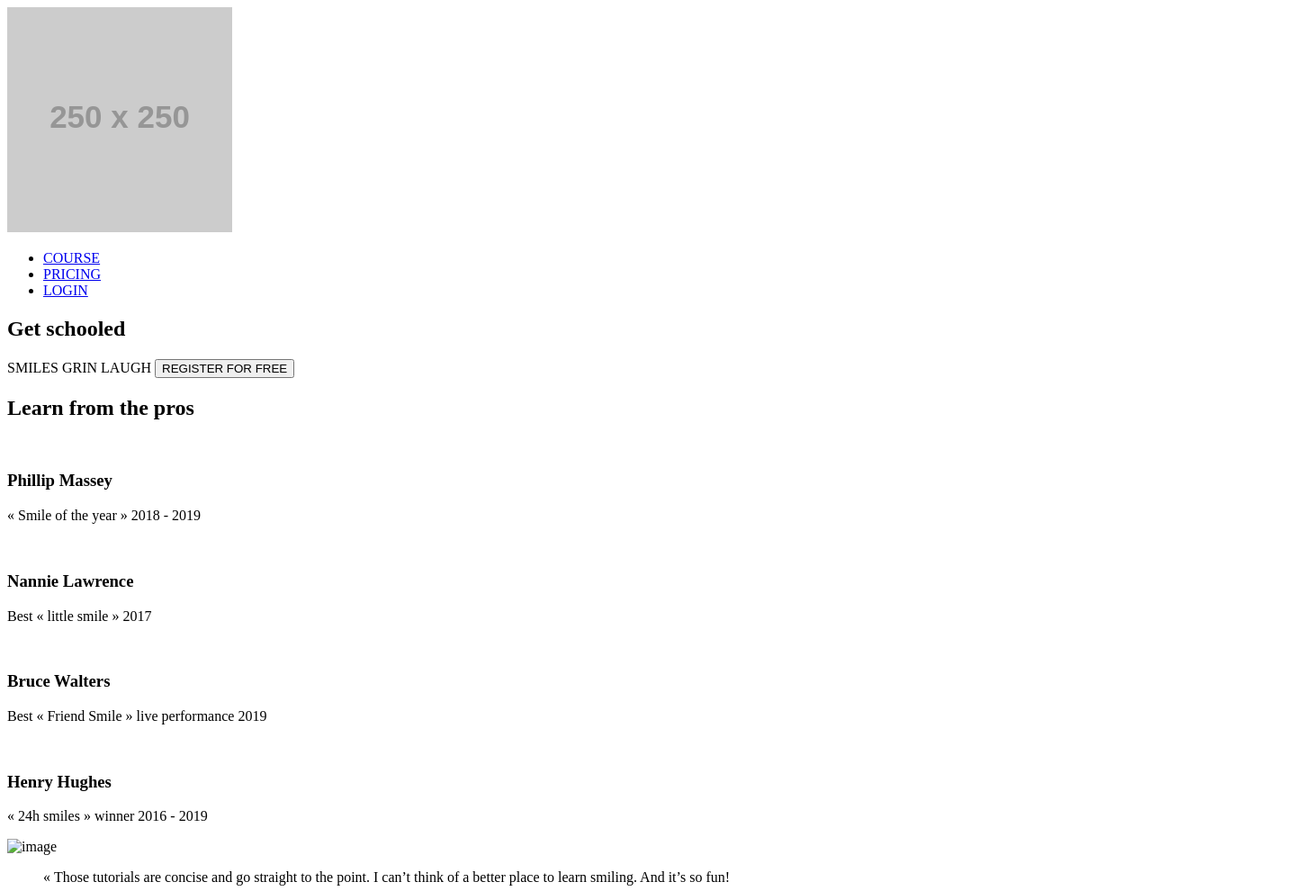
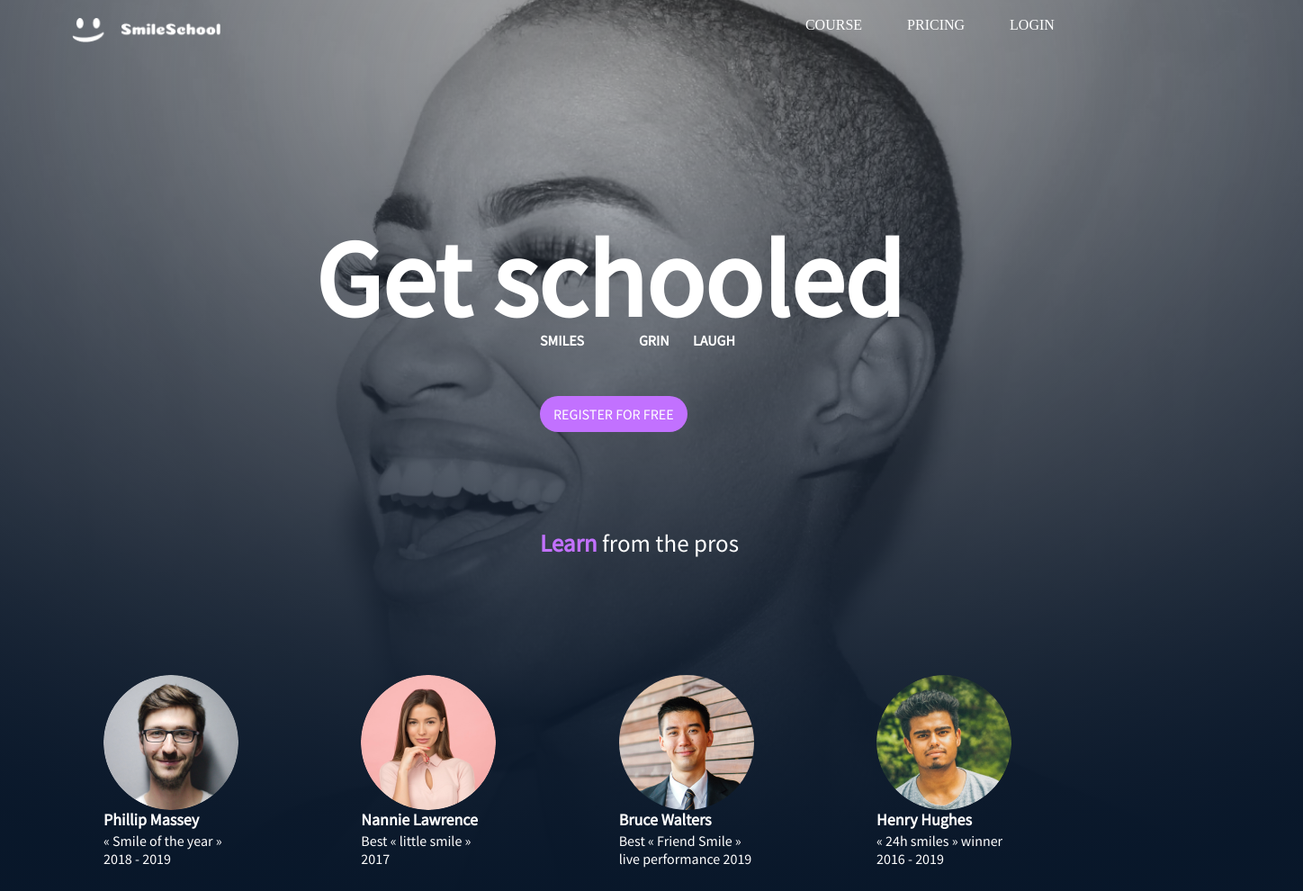
Before and after one commit to josiah37/alx_html_css-helu-, a plain HTML site: page css_advanced/index.html in a window 1280 px wide. Shown: the top 990 px of the page at 90% size, 1448 px wide, since content can reach past the window. Drawn offline with Linux system fonts and the light colour scheme; placeholder pictures from the web are drawn by us.

Commit message:
add header file

```diff
--- a/css_advanced/index.html
+++ b/css_advanced/index.html
@@ -5,61 +5,63 @@
     <meta charset="UTF-8">
     <meta name="viewport" content="width=device-width, initial-scale=1.0">
     <script src="https://kit.fontawesome.com/4a2b055604.js" crossorigin="anonymous"></script>
+    <link href='https://fonts.googleapis.com/css?family=Source+Sans+Pro' rel='stylesheet' type='text/css'>
     <title>Document</title>
-    <link rel="stylesheet"    href="styles.css" >
+    <link rel="stylesheet" href="reset.css">
+    <link rel="stylesheet" href="styles.css" >
 </head>
 
 <body>
-    <header>
-        <nav>
-            <img src="https://fakeimg.pl/250x250?text=Sample+Logo" alt="logo">
+    <header class="hero">
+        <nav class="navbar">
+            <img src="../images/logo.png" alt="logo">
 
             <ul>
-                <li><a href="#">COURSE</a></li>
-                <li><a href="#">PRICING</a></li>
-                <li><a href="#">LOGIN</a></li>
+                <li><a href="#" class="link">COURSE</a></li>
+                <li><a href="#" class=link>PRICING</a></li>
+                <li><a href="#" class="link">LOGIN</a></li>
             </ul>
         </nav>
 
     </header>
     <main>
         <section>
-            <div>
-                <h1>Get schooled</h1>
-                <span>SMILES</span>
-                <span>GRIN</span>
-                <span>LAUGH</span>
-                <button>REGISTER FOR FREE</button>
+            <div class="top">
+                <h1 class="topposition">Get schooled</h1>
+                <span class="topposition mintext block">SMILES</span>
+                <span class="topposition mintext block " >GRIN</span>
+                <span class="topposition mintext  block" >LAUGH</span>
+                <button class="topposition button">REGISTER FOR FREE</button>
             </div>
-            <div>
-                <h2>Learn from the pros</h2>
-                <div>
-                    <div>
-                        <img src="./images/1 (3).png" alt="">
+            <div class="inssection " >
+                <h2 class=" engage topposition" ><span>Learn</span> from the pros</h2>
+                <div class="instructor topposition ">
+                    <div class="instructorimg">
+                        <img src="../images/1.png" alt="">
                         <h3>Phillip Massey</h3>
-                        <p>« Smile of the year » 2018 - 2019</p>
+                        <p>« Smile of the year »<br>2018 - 2019</p>
                     </div>
-                    <div>
-                        <img src="./images/6.png" alt="">
+                    <div class="instructorimg">
+                        <img src="../images/3.png" altimages="">
                         <h3>Nannie Lawrence</h3>
-                        <p>Best « little smile » 2017</p>
+                        <p>Best « little smile »<br><span style="text-align:center">2017</span></p>
                     </div>
-                    <div>
-                        <img src="./images/7.png" alt="">
+                    <div class="instructorimg">
+                        <img src="../images/2.png" alt="">
                         <h3>Bruce Walters</h3>
                         <p>Best « Friend Smile » live performance 2019</p>
                     </div>
-                    <div>
-                        <img src="./images/8.png" alt="">
+                    <div class="instructorimg">
+                        <img src="../images/4.png" alt="">
                         <h3>Henry Hughes</h3>
-                        <p>« 24h smiles » winner 2016 - 2019</p>
+                        <p>« 24h smiles » winner<br>2016 - 2019</p>
                     </div>
                 </div>
             </div>
         </section>
         <section>
             <div>
-                <img src="./images/Bitmap.png" alt="image">
+                <img src="../images/Bitmap.png" alt="image">
             </div>
             <div>
                 <blockquote>« Those tutorials are concise and go straight to the point. I can’t think of a better place
--- a/css_advanced/styles.css
+++ b/css_advanced/styles.css
@@ -0,0 +1,125 @@
+header.hero {
+    height:1055px;
+    width:1448.15px;
+    position: relative;
+    background-image:
+        linear-gradient(rgba(41, 48, 61, 0),
+        rgba(24, 35, 51, 0.51),rgba(7, 22, 41, 1)),
+        url("../images/Object.png");
+    background-position: center;
+    background-repeat: no-repeat;
+    background-size: cover;
+    position:relative;
+
+}
+.navbar{
+    width:1103.41px;
+    height:29.46px;
+    padding:20px 80px;
+    display:flex;
+    gap:600px;}
+.navbar ul{
+    display:flex;}
+.navbar ul li{
+    margin-left:50px;
+}
+.navbar ul li .link{
+    text-decoration:none;
+    color:#fff;
+}
+.top {
+    color: #fff;
+    align-items: center;
+}
+
+.topposition {
+    position: absolute;
+    top: 250px;
+    left: 350px;
+    font-family: 'Source Sans Pro', sans-serif;
+    color: #fff;
+}
+.top h1 {
+    font-weight: bold;
+    font-size: 120px;
+}
+  top .mintext:nth-child(2) {
+      left: 390px;
+  }
+  .top .mintext:nth-child(3) {
+      left: 460px;
+  }
+  .top .mintext:nth-child(4) {
+      left: 520px;
+  }
+
+.top .block{
+    display:block;
+}
+.top span.mintext {
+    color: #fff;
+    font-size: 16;
+    font-weight: bold;
+    margin: 120px 20px 20px 20px ;
+    padding: 0 230px;
+}
+.top .button {
+    left:410px;
+    margin: 190px ;
+    padding: 10px 15px;
+    font-size: 16px;
+    background-color:#C271FF;
+    border:none;
+    border-radius: 20px;
+    cursor: pointer;
+    font-weight:medium;
+}
+.engage{
+    margin:340px 0 420px 250px ;
+    font-size:27px;
+    font-family: 'Source Sans Pro' ,sans-serif;
+}
+.engage span{
+    color:#C271FF;
+    font-weight:bold;
+}
+.inssection{
+
+    height: 1055px;
+   width: 1448.15px;
+    }
+.instructor{
+    width:1009px;
+    height:237px;
+    display:flex;
+    justify-content: space-between;
+    margin-top:500px;
+    left: 80px;
+    padding: 0 35px;
+
+}
+.instructorimg{
+   width:150px;
+   height:237px;
+   font-family: 'Source Sans Pro' ,sans-serif;
+}
+.instructorimg img{
+  width:150px;
+  height:150px;
+  border-radius:50%;
+}
+.instructorimg h3{
+  font-weight:bold;
+  font-size:18px;
+  margin-bottom: 4px;
+}
+.instructorimg p {
+    width:150px;
+    height:48px;
+   font-weight: italic;
+   font-size:16px;
+   line-height:20px;
+}
+/*.instructorimg p span{
+    text-align:ce
+}*/
```
